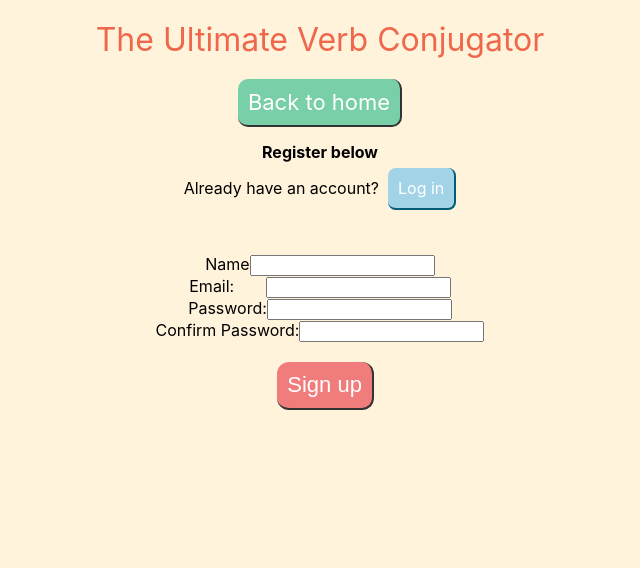
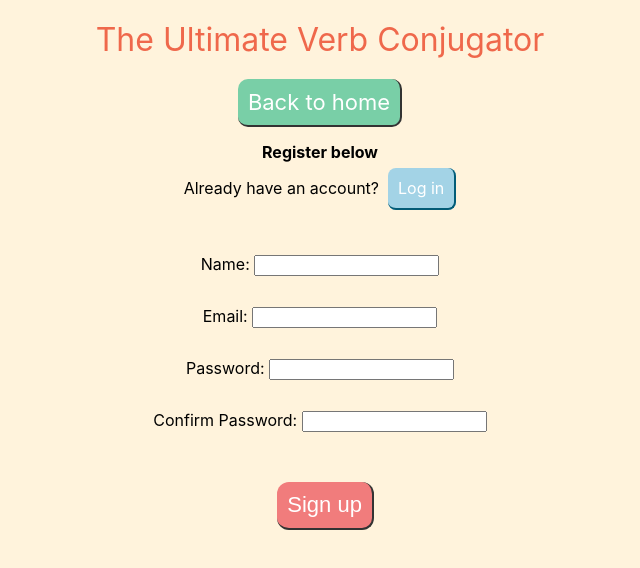
Before and after one commit to sunilgreen/uvcfrontend, a React (Create React App) app: page /register in a window 1280 px wide. Shown: the top 568 px of the page, without its empty margins (320-960 px from the left). Built offline with nearby package versions, Linux system fonts and the light colour scheme.

Commit message:
near final deploy

```diff
--- a/src/components/auth/Register.css
+++ b/src/components/auth/Register.css
@@ -96,3 +96,13 @@
 .signUpButton:hover {
     background-color: rgb(191, 84, 84);
 }
+
+.red-text {
+    margin: 10px;
+    padding: 5px;
+    color: red;
+}
+
+.theForm {
+    text-align: center;
+}
--- a/src/components/auth/Register.js
+++ b/src/components/auth/Register.js
@@ -28,7 +28,7 @@ class Register extends Component {
   componentWillReceiveProps(nextProps) {
     if (nextProps.errors) {
       this.setState({
-        errors: nextProps.erros
+        errors: nextProps.errors
       })
     }
   }
@@ -89,29 +89,26 @@ class Register extends Component {
 
             <div className="mainForm">
 
-            <form noValidate onSubmit={this.onSubmit}>
+            <form noValidate onSubmit={this.onSubmit} className="theForm">
             <div className="input-field col s12">
-            <label htmlFor="name">Name</label>
+            <label htmlFor="name">Name: </label>
                 <input
                   onChange={this.onChange}
                   value={this.state.name}
                   error={errors.name}
                   id="name"
-                  type="text"
+                  type="name"
                   className={classnames("", {
                     invalid: errors.name
                   })}
                 />
-
-                <span className="red-text">{errors.name}</span>
+               <p className="red-text">{errors.name}</p>
               </div>
 
-              {/* <div className="leftLabel"> */}
+              <div className="leftLabel">
               <label htmlFor="email">Email:</label>
               &nbsp;
-              &nbsp;
-              &nbsp;
-              &nbsp;
+
                 <input
                   onChange={this.onChange}
                   value={this.state.email}
@@ -120,12 +117,12 @@ class Register extends Component {
                   type="email"
                   className={classnames("", {
                     invalid: errors.email
-                  })}
-                />
+                  })}/>
+                  <p className="red-text">{errors.email}</p>
 
-              {/* </div> */}
+              </div>
               <div className="input-field col s12">
-                <label htmlFor="password">Password:</label>
+                <label htmlFor="password">Password: </label>
                 <input
                   onChange={this.onChange}
                   value={this.state.password}
@@ -134,12 +131,13 @@ class Register extends Component {
                   type="password"
                   className={classnames("", {
                     invalid: errors.password
-                  })}
-                />
+                  })}/>
+
+                  <p className="red-text">{errors.password}</p>
 
               </div>
               <div className="input-field col s12">
-              <label htmlFor="password2">Confirm Password:</label>
+              <label htmlFor="password2">Confirm Password: </label>
                 <input
                   onChange={this.onChange}
                   value={this.state.password2}
@@ -150,7 +148,7 @@ class Register extends Component {
                     invalid: errors.password2
                   })}/>
 
-                <span className="red-text">{errors.password2}</span>
+                <p className="red-text">{errors.password2}</p>
               </div>
               <div className="col s12" style={{ paddingLeft: "11.250px" }}>
                 <button
```
